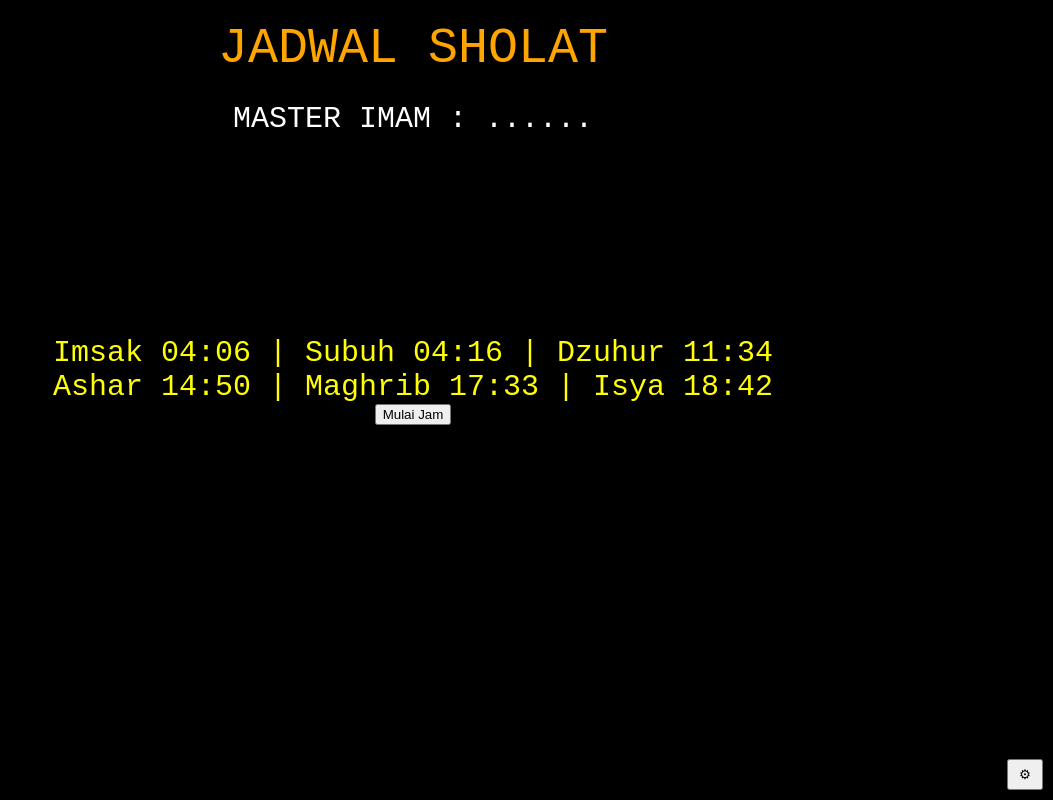
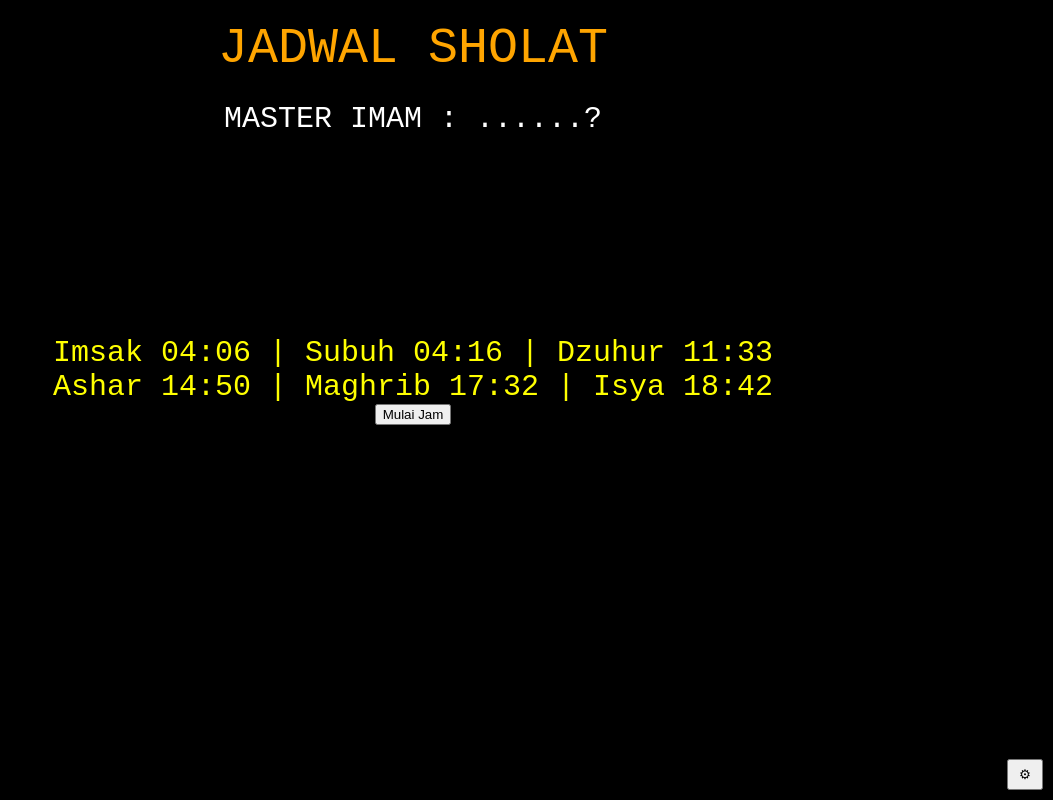
Before and after one commit to wawanaja221/jadwalsholat, a plain HTML site: page index.html in a window 1280 px wide. Shown: the whole page, without its empty margins (227-1280 px from the left). Drawn offline with Linux system fonts and the light colour scheme.

Commit message:
Add index.html for prayer schedule and audio scheduler

```diff
--- a/index.html
+++ b/index.html
@@ -60,14 +60,14 @@ color:white;
 <div id="judul">JADWAL SHOLAT</div>
 <div id="tanggal"></div>
 <div id="jam"></div>
-<div id="imam">MASTER IMAM : ......</div>
+<div id="imam">MASTER IMAM : ......?</div>
 <div id="kalenderJawa"></div>
 <div id="countdown"></div>
 <div id="adzan"></div>
 
 <div id="jadwal">
-Imsak 04:06 | Subuh 04:16 | Dzuhur 11:34 <br>
-Ashar 14:50 | Maghrib 17:33 | Isya 18:42
+Imsak 04:06 | Subuh 04:16 | Dzuhur 11:33 <br>
+Ashar 14:50 | Maghrib 17:32 | Isya 18:42
 </div>
 
 <button id="startBtn">Mulai Jam</button>
```
